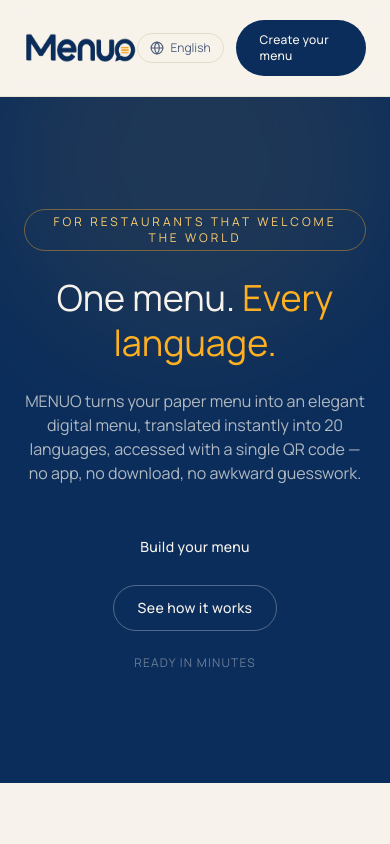
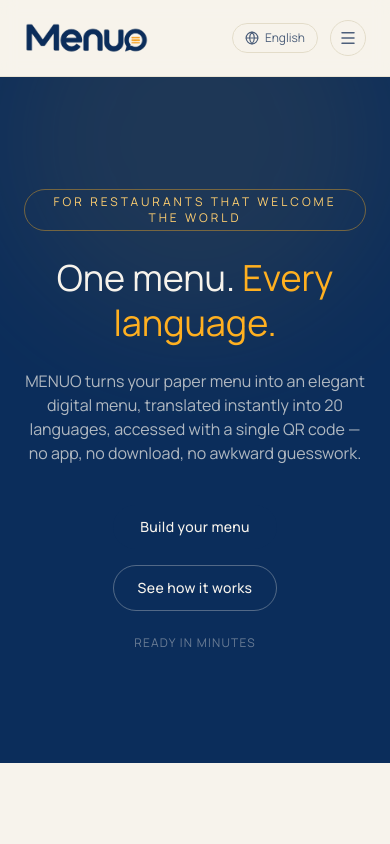
Before and after one commit to danqueirozes-hue/menuo, a Next.js app: page / in a window 390 px wide. Shown: the top 844 px of the page. Built offline with nearby package versions, Linux system fonts and the light colour scheme.

Commit message:
Add mobile hamburger menu so login and nav links are reachable on small screens
Co-Authored-By: Claude Sonnet 5 <noreply@anthropic.com>

```diff
--- /dev/null
+++ b/src/components/landing/MobileMenu.tsx
@@ -0,0 +1,57 @@
+"use client";
+
+import { useState } from "react";
+import Link from "next/link";
+import { Menu, X } from "lucide-react";
+import { LinkButton } from "@/components/ui/Button";
+import { LandingDict } from "@/lib/landing-content";
+
+export function MobileMenu({ dict }: { dict: LandingDict["nav"] }) {
+  const [open, setOpen] = useState(false);
+  const close = () => setOpen(false);
+
+  return (
+    <div className="md:hidden">
+      <button
+        onClick={() => setOpen((o) => !o)}
+        aria-label={open ? "Close menu" : "Open menu"}
+        aria-expanded={open}
+        className="flex h-9 w-9 items-center justify-center rounded-full border border-border text-ink-soft hover:border-amber hover:text-amber"
+      >
+        {open ? <X size={18} /> : <Menu size={18} />}
+      </button>
+
+      {open && (
+        <div className="absolute inset-x-0 top-full border-t border-border bg-paper px-6 py-6 shadow-lg">
+          <nav className="flex flex-col gap-4 text-sm text-ink-soft">
+            <a href="#benefits" onClick={close} className="hover:text-amber">
+              {dict.benefits}
+            </a>
+            <a href="#how-it-works" onClick={close} className="hover:text-amber">
+              {dict.howItWorks}
+            </a>
+            <a href="#languages" onClick={close} className="hover:text-amber">
+              {dict.languages}
+            </a>
+            <a href="#pricing" onClick={close} className="hover:text-amber">
+              {dict.pricing}
+            </a>
+          </nav>
+          <hr className="my-5 border-border" />
+          <div className="flex flex-col gap-3">
+            <Link
+              href="/login"
+              onClick={close}
+              className="text-center text-sm font-medium text-ink hover:text-amber"
+            >
+              {dict.login}
+            </Link>
+            <LinkButton href="/signup" className="w-full text-sm">
+              {dict.cta}
+            </LinkButton>
+          </div>
+        </div>
+      )}
+    </div>
+  );
+}
--- a/src/components/landing/Navbar.tsx
+++ b/src/components/landing/Navbar.tsx
@@ -2,12 +2,13 @@ import Link from "next/link";
 import { LinkButton } from "@/components/ui/Button";
 import { Logo } from "@/components/ui/Logo";
 import { LanguageSwitcher } from "@/components/landing/LanguageSwitcher";
+import { MobileMenu } from "@/components/landing/MobileMenu";
 import { LandingDict, SiteLocale, localeHref } from "@/lib/landing-content";
 
 export function Navbar({ dict, locale }: { dict: LandingDict["nav"]; locale: SiteLocale }) {
   const base = localeHref(locale);
   return (
-    <header className="sticky top-0 z-50 border-b border-border/70 bg-paper/90 backdrop-blur">
+    <header className="sticky top-0 z-50 border-b border-border/70 bg-paper/90 backdrop-blur relative">
       <div className="mx-auto flex max-w-6xl items-center justify-between px-6 py-5">
         <Link href={base}>
           <Logo className="h-8" />
@@ -20,12 +21,15 @@ export function Navbar({ dict, locale }: { dict: LandingDict["nav"]; locale: Sit
         </nav>
         <div className="flex items-center gap-3">
           <LanguageSwitcher current={locale} />
-          <Link href="/login" className="hidden text-sm text-ink-soft hover:text-amber sm:inline">
-            {dict.login}
-          </Link>
-          <LinkButton href="/signup" className="text-xs sm:text-sm">
-            {dict.cta}
-          </LinkButton>
+          <div className="hidden items-center gap-3 md:flex">
+            <Link href="/login" className="text-sm text-ink-soft hover:text-amber">
+              {dict.login}
+            </Link>
+            <LinkButton href="/signup" className="text-sm">
+              {dict.cta}
+            </LinkButton>
+          </div>
+          <MobileMenu dict={dict} />
         </div>
       </div>
     </header>
```
